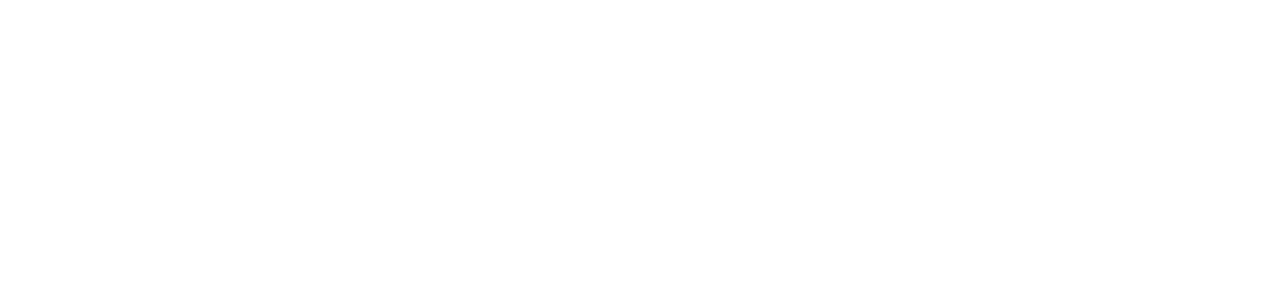
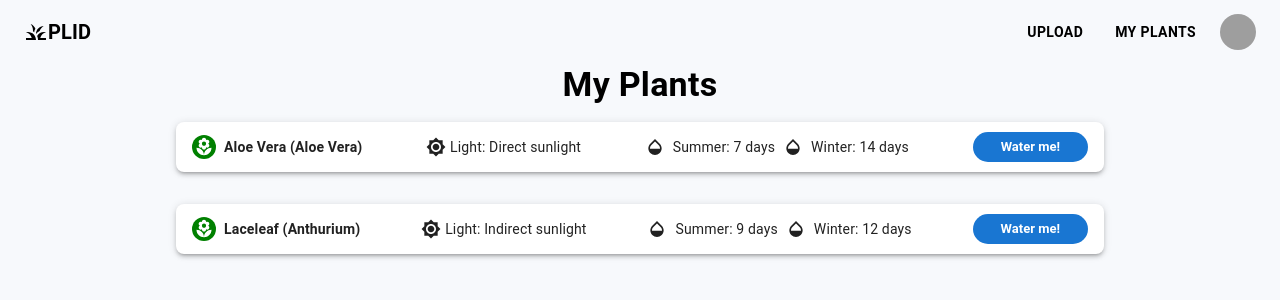
Before and after one commit to FarisMulao/tigerhacks-2024, a React (Create React App) app in the folder frontend/: page /myplants in a window 1280 px wide. Before the commit this address had no page. Shown: the top 300 px of the page. Built offline with nearby package versions, Linux system fonts and the light colour scheme; grey boxes are pictures that could not be loaded.

Commit message:
frontend update

```diff
--- a/frontend/src/App.tsx
+++ b/frontend/src/App.tsx
@@ -16,9 +16,9 @@
       <Routes>
         <Route path="/" element={<HomePage />} />
         <Route path="/index.html" element={<Navigate to="/" />} />
-        <Route path="/profile/:userid" element={<ProfilePage></ProfilePage>} />
+        <Route path="/profile" element={<ProfilePage></ProfilePage>} />
         <Route
-          path="/myplants/:userid"
+          path="/myplants"
           element={<PersonalPlantsPage></PersonalPlantsPage>}
         />
         <Route path="/upload" element={<UploadPage></UploadPage>} />
--- /dev/null
+++ b/frontend/src/components/MyPlant.tsx
@@ -0,0 +1,103 @@
+import React from "react";
+import { Card, Typography, Chip, Avatar, Box } from "@mui/material";
+import OpacityIcon from "@mui/icons-material/Opacity"; // water icon
+import Brightness7Icon from "@mui/icons-material/Brightness7"; // sunlight icon
+import LocalFloristIcon from "@mui/icons-material/LocalFlorist"; // random plant icon
+
+interface Plant {
+  commonName: string;
+  scientificName: string;
+  wateringScheduleSummer: number;
+  wateringScheduleWinter: number;
+  lightNeeds: string;
+  lastWateredDate: string;
+}
+
+const isWateringDay = (lastWateredDate: string, interval: number) => {
+  const today = new Date();
+  const lastWatered = new Date(lastWateredDate);
+  const diffDays = Math.floor(
+    (today.getTime() - lastWatered.getTime()) / (1000 * 60 * 60 * 24)
+  );
+  return diffDays >= interval;
+};
+
+const MyPlant: React.FC<{ plant: Plant }> = ({ plant }) => {
+  const {
+    commonName,
+    scientificName,
+    wateringScheduleSummer,
+    wateringScheduleWinter,
+    lightNeeds,
+    lastWateredDate,
+  } = plant;
+
+  const wateringInterval = wateringScheduleSummer;
+  const wateringDue = isWateringDay(lastWateredDate, wateringInterval);
+
+  return (
+    <Card
+      sx={{
+        width: "70vw", // Set the width to 70% of the viewport
+        height: "50px", // Fixed height of 30px
+        mx: "auto",
+        my: 2,
+        display: "flex",
+        alignItems: "center",
+        justifyContent: "space-between",
+        paddingX: 2,
+        boxShadow: 3,
+        borderRadius: 2,
+      }}
+    >
+      {/* Plant Icon and Name */}
+      <Box display="flex" alignItems="center" gap={1}>
+        <Avatar sx={{ bgcolor: "green", width: 24, height: 24 }}>
+          <LocalFloristIcon fontSize="small" />
+        </Avatar>
+        <Typography variant="body2" fontWeight="bold">
+          {commonName} ({scientificName})
+        </Typography>
+      </Box>
+
+      {/* Light Needs */}
+      <Box display="flex" alignItems="center" gap={0.5}>
+        <Brightness7Icon fontSize="small" />
+        <Typography variant="body2">Light: {lightNeeds}</Typography>
+      </Box>
+
+      {/* Watering Schedules */}
+      <Box display="flex" alignItems="center" gap={1}>
+        <OpacityIcon fontSize="small" />
+        <Typography variant="body2">
+          Summer: {wateringScheduleSummer} days
+        </Typography>
+        <OpacityIcon fontSize="small" />
+        <Typography variant="body2">
+          Winter: {wateringScheduleWinter} days
+        </Typography>
+      </Box>
+
+      {/* Watering Chip as a Right-Aligned Banner */}
+      <Chip
+        label={
+          wateringDue
+            ? "Water me!"
+            : `Next watering in ${
+                wateringInterval - (new Date().getDate() % wateringInterval)
+              } days`
+        }
+        color={wateringDue ? "primary" : "default"}
+        sx={{
+          height: "30px", // Fixed height of 30px for the banner look
+          bgcolor: wateringDue ? "primary.main" : "grey.300",
+          color: wateringDue ? "white" : "text.secondary",
+          fontWeight: "bold",
+          paddingX: 2,
+        }}
+      />
+    </Card>
+  );
+};
+
+export default MyPlant;
--- a/frontend/src/components/Navbar.tsx
+++ b/frontend/src/components/Navbar.tsx
@@ -1,4 +1,5 @@
 import React, { useState } from "react";
+import GrassIcon from "@mui/icons-material/Grass";
 import {
   AppBar,
   Toolbar,
@@ -31,6 +32,7 @@
     >
       <Toolbar sx={{ display: "flex", justifyContent: "space-between" }}>
         <Box display="flex" alignItems="center">
+          <GrassIcon></GrassIcon>
           <Typography
             variant="h6"
             sx={{ fontWeight: "bold", color: "#000", textDecoration: "none" }}
@@ -42,7 +44,8 @@
         </Box>
 
         <Box display="flex" alignItems="center">
-          {isLoggedIn ? (
+          {
+            /*isLoggedIn*/ true ? (
               <>
                 <Button
                   component={Link}
@@ -58,7 +61,7 @@
                 </Button>
                 <Button
                   component={Link}
-                to="/my-plants"
+                  to="/myplants"
                   sx={{
                     color: "#000",
                     "&:hover": { color: "#1976d2" },
@@ -89,7 +92,11 @@
                     horizontal: "right",
                   }}
                 >
-                <MenuItem component={Link} to="/profile" onClick={handleClose}>
+                  <MenuItem
+                    component={Link}
+                    to="/profile"
+                    onClick={handleClose}
+                  >
                     Profile
                   </MenuItem>
                   <MenuItem
@@ -131,7 +138,8 @@
                   Log In
                 </Button>
               </>
-          )}
+            )
+          }
         </Box>
       </Toolbar>
     </AppBar>
--- a/frontend/src/pages/PersonalPlantsPage.tsx
+++ b/frontend/src/pages/PersonalPlantsPage.tsx
@@ -1,12 +1,49 @@
+import React from "react";
+import MyPlant from "../components/MyPlant";
 import Navbar from "../components/Navbar";
+import { Box, Typography } from "@mui/material";
+
+const samplePlant = {
+  commonName: "Aloe Vera",
+  scientificName: "Aloe Vera",
+  wateringScheduleSummer: 7,
+  wateringScheduleWinter: 14,
+  lightNeeds: "Direct sunlight",
+  lastWateredDate: "2024-10-25", // Format as needed, or change to Date type if preferred
+};
+
+const samplePlant2 = {
+  commonName: "Laceleaf",
+  scientificName: "Anthurium",
+  wateringScheduleSummer: 9,
+  wateringScheduleWinter: 12,
+  lightNeeds: "Indirect sunlight",
+  lastWateredDate: "2024-10-25", // Format as needed, or change to Date type if preferred
+};
 
 interface Props {}
 
-function PersonalPlantsPage() {
+function PersonalPlantsPage(props: Props) {
   return (
     <div>
-      <Navbar></Navbar>
-      <h1>PersonalPlantsPage</h1>
+      <Navbar />
+      <Box
+        display="flex"
+        flexDirection="column"
+        alignItems="center"
+        minHeight="calc(100vh - 64px)"
+        bgcolor="#f7f9fc"
+        px={3}
+      >
+        <Typography
+          variant="h4"
+          sx={{ fontWeight: "bold", color: "#000", textDecoration: "none" }}
+        >
+          My Plants
+        </Typography>
+        <MyPlant plant={samplePlant} />
+        <MyPlant plant={samplePlant2} />
+      </Box>
     </div>
   );
 }
```
Lines whose indentation alone changed are shown as unchanged.
